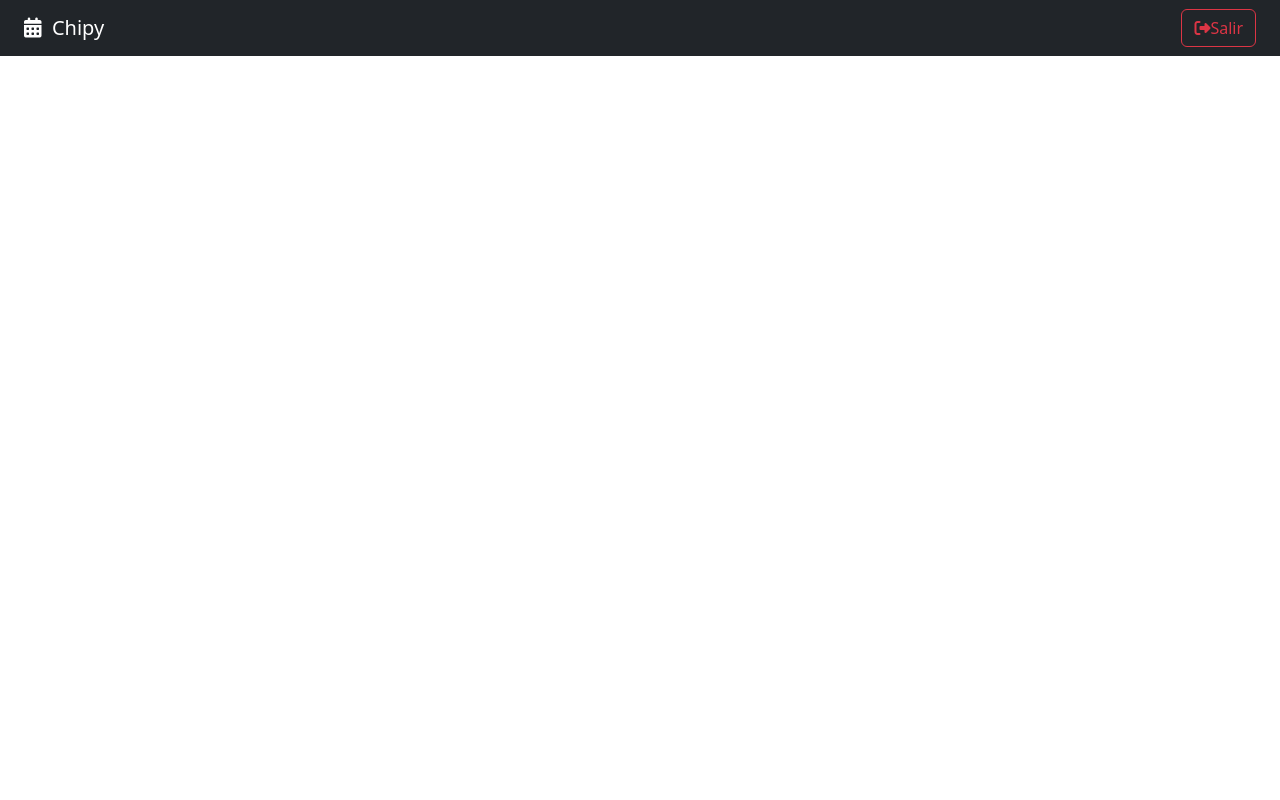
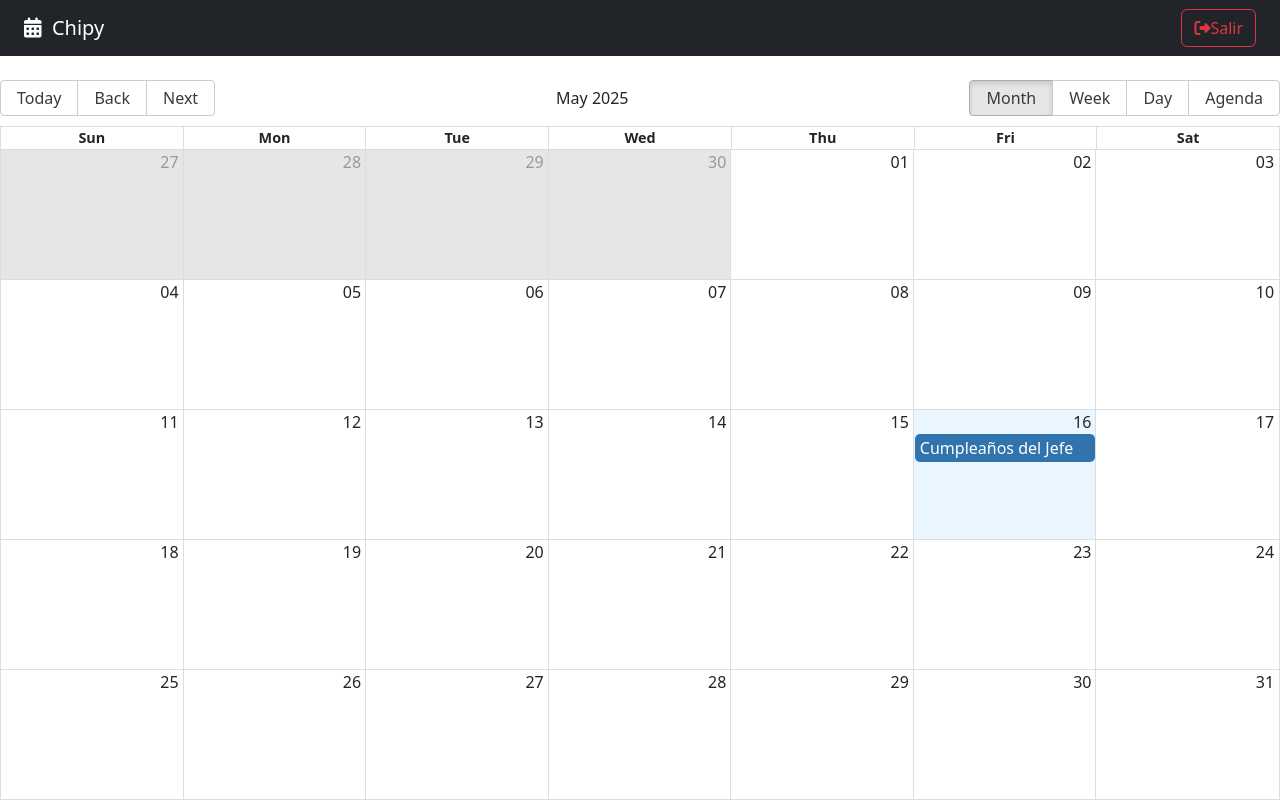
Before and after one commit to ssalgadoi/calendario-react-node-mongo, a React (Vite) app: page / in a window 1280 px wide. Built offline with nearby package versions, Linux system fonts and the light colour scheme.

Commit message:
Agrego React Big Calendar

```diff
--- a/package.json
+++ b/package.json
@@ -10,7 +10,9 @@
     "preview": "vite preview"
   },
   "dependencies": {
+    "date-fns": "^4.1.0",
     "react": "^19.1.0",
+    "react-big-calendar": "^1.18.0",
     "react-dom": "^19.1.0",
     "react-router-dom": "^7.6.0"
   },
--- a/src/calendar/pages/CalendarPage.jsx
+++ b/src/calendar/pages/CalendarPage.jsx
@@ -1,10 +1,44 @@
+import { Calendar, dateFnsLocalizer } from 'react-big-calendar'
+import enUS from 'date-fns/locale/en-US'
 import { NavBar } from "../components/NavBar"
+import { addHours, parse, startOfWeek, getDay, format } from 'date-fns'
+import 'react-big-calendar/lib/css/react-big-calendar.css'
+const locales = {
+  'en-US': enUS,
+}
+
+const localizer = dateFnsLocalizer({
+  format,
+  parse,
+  startOfWeek,
+  getDay,
+  locales,
+})
+
+const events = [{
+  title: 'Cumpleaños del Jefe',
+  notes: 'Hay que comprar el pastel',
+  start: new Date(),
+  end: addHours(new Date(), 2),
+  bgColor: '#fafafa',
+  user: {
+    _id: '123',
+    name: 'Chipy'
+  }
+}]
 
 
 export const CalendarPage = () => {
   return (
     <>
-    <NavBar/>
+      <NavBar />
+      <Calendar
+        localizer={localizer}
+        events={events}
+        startAccessor="start"
+        endAccessor="end"
+        style={{ height: 'calc( 100vh - 80px)' }}
+      />
     </>
   )
 }
```
Also changed, not shown: 1 other file (tests, documents, lock files or other folders).
